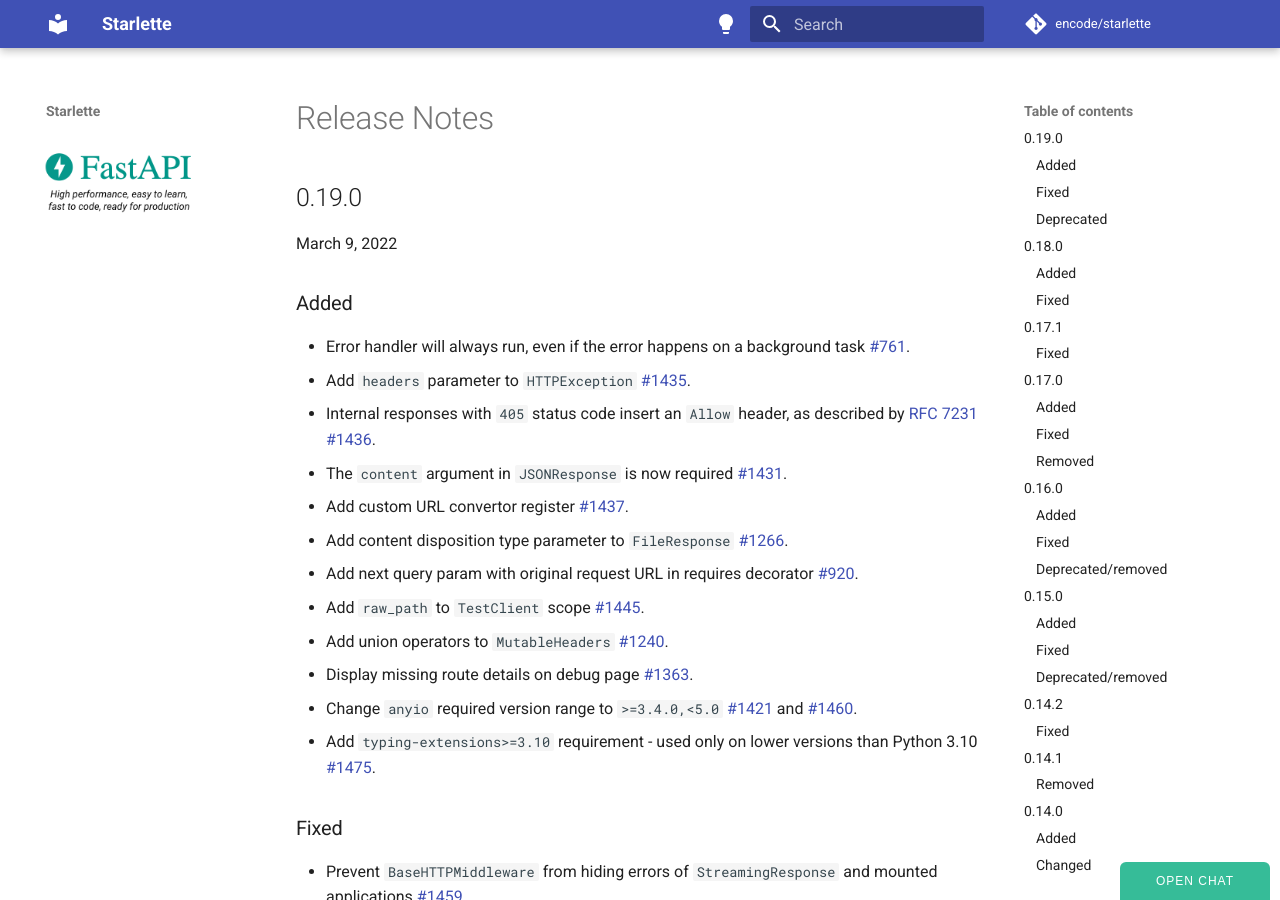
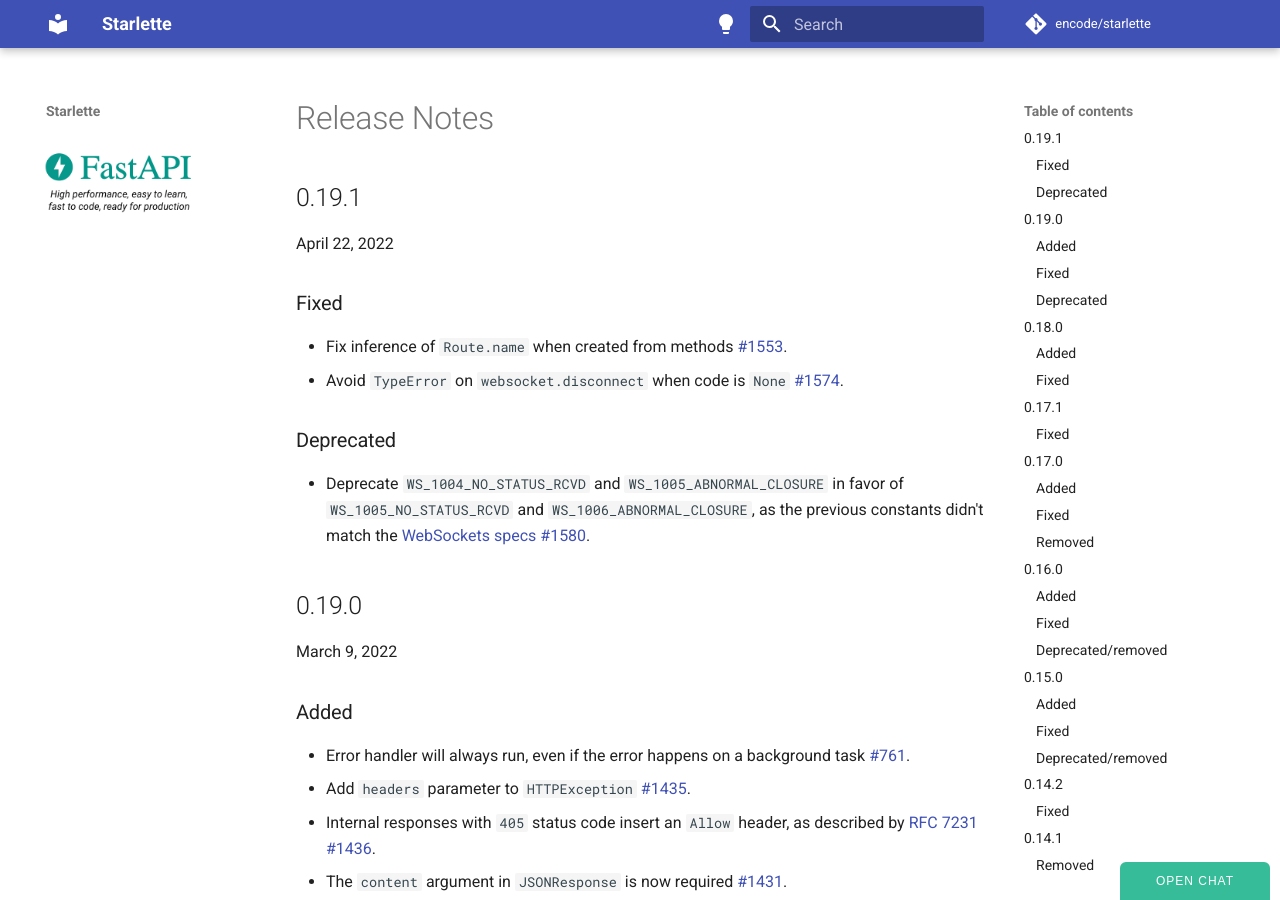
Before and after one commit to azurelotus0926/starlette, an MkDocs documentation site: the page built from docs/release-notes.md, in a window 1280 px wide and 900 px high. Built offline with MkDocs 1.6.1 and Material for MkDocs 9.7.7, drawn with Linux system fonts in a browser that asks for light colours; comment, search, counter and statistics services are not loaded.

Commit message:
Version 0.19.1 (#1591)
* Version 0.19.1

* Apply suggestions from code review

* Update docs/release-notes.md

* Update docs/release-notes.md

Co-authored-by: Adrian Garcia Badaracco <1755071+adriangb@users.noreply.github.com>

Co-authored-by: Adrian Garcia Badaracco <1755071+adriangb@users.noreply.github.com>

```diff
--- a/docs/release-notes.md
+++ b/docs/release-notes.md
@@ -1,3 +1,15 @@
+## 0.19.1
+
+April 22, 2022
+
+### Fixed
+* Fix inference of `Route.name` when created from methods [#1553](https://github.com/encode/starlette/pull/1553).
+* Avoid `TypeError` on `websocket.disconnect` when code is `None` [#1574](https://github.com/encode/starlette/pull/1574).
+
+### Deprecated
+* Deprecate `WS_1004_NO_STATUS_RCVD` and `WS_1005_ABNORMAL_CLOSURE` in favor of `WS_1005_NO_STATUS_RCVD` and `WS_1006_ABNORMAL_CLOSURE`, as the previous constants didn't match the [WebSockets specs](https://www.iana.org/assignments/websocket/websocket.xhtml) [#1580](https://github.com/encode/starlette/pull/1580).
+
+
 ## 0.19.0
 
 March 9, 2022
--- a/starlette/__init__.py
+++ b/starlette/__init__.py
@@ -1 +1 @@
-__version__ = "0.19.0"
+__version__ = "0.19.1"
```
